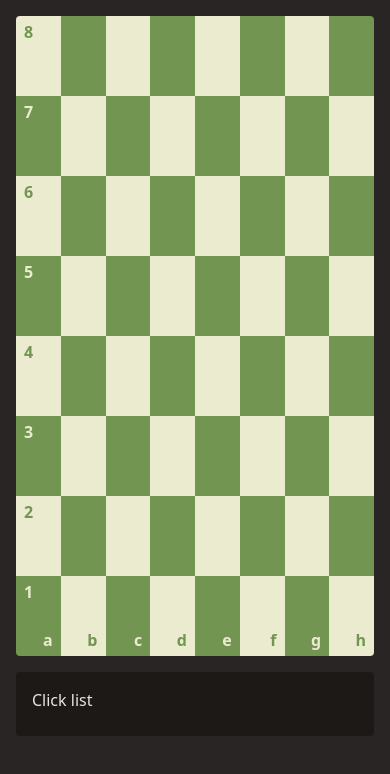
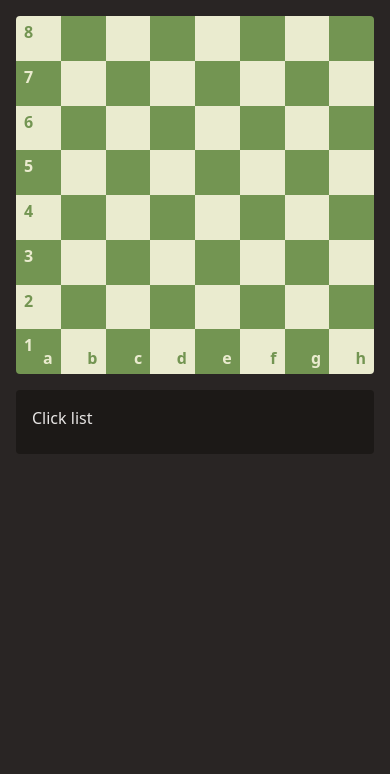
Before and after one commit to albertpratomo/chess, a Nuxt app: page / in a window 390 px wide. Shown: the top 774 px of the page. Built offline with nearby package versions, Linux system fonts and the light colour scheme; a web font is replaced by a local one.

Commit message:
feat: make chessboard responsive

```diff
--- a/components/Board.vue
+++ b/components/Board.vue
@@ -39,7 +39,7 @@ function onSquareClick(square: string) {
             <div
                 v-for="(col, x) in cols"
                 :key="col"
-                class="relative size-20 cursor-pointer font-bold"
+                class="relative aspect-square w-1/8 cursor-pointer font-bold"
                 :class="getColor(x, y)"
                 @click="onSquareClick(`${col}${row}`)"
             >
--- a/layouts/default.vue
+++ /dev/null
@@ -1,5 +0,0 @@
-<template>
-    <main class="min-h-screen bg-stone-800 p-4">
-        <slot />
-    </main>
-</template>
--- a/pages/index.vue
+++ b/pages/index.vue
@@ -7,9 +7,9 @@ function onSquareClick(square: string) {
 </script>
 
 <template>
-    <div class="grid gap-4 sm:grid-cols-[1fr_200px]">
+    <main class="grid grid-rows-[min-content_min-content] min-h-screen gap-4 bg-stone-800 p-4 md:grid-cols-[minmax(min-content,calc(100vh-2rem))_200px] md:grid-rows-1">
         <Board @square-click="onSquareClick" />
 
         <ClickList :squares="clickedSquares" />
-    </div>
+    </main>
 </template>
```
